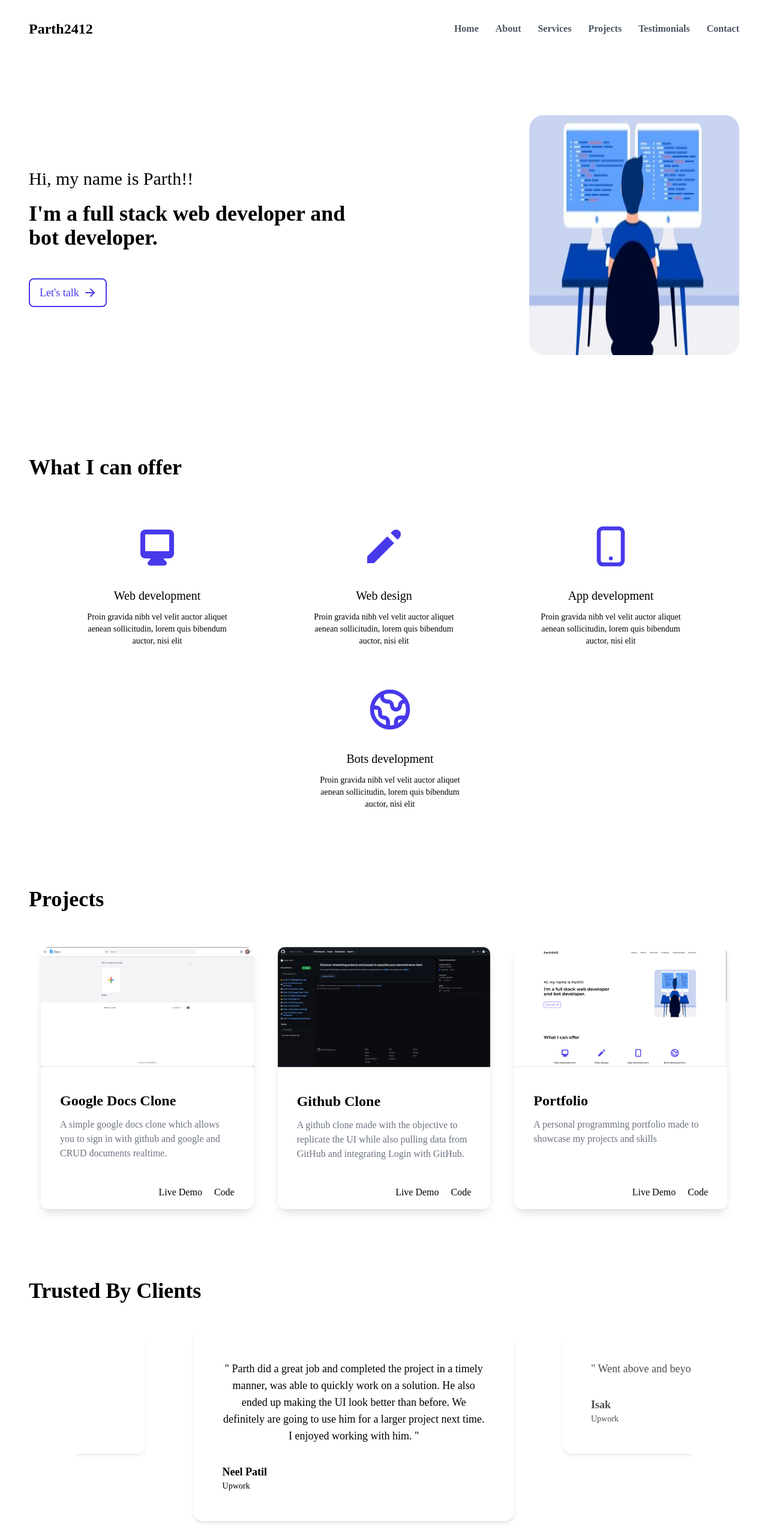
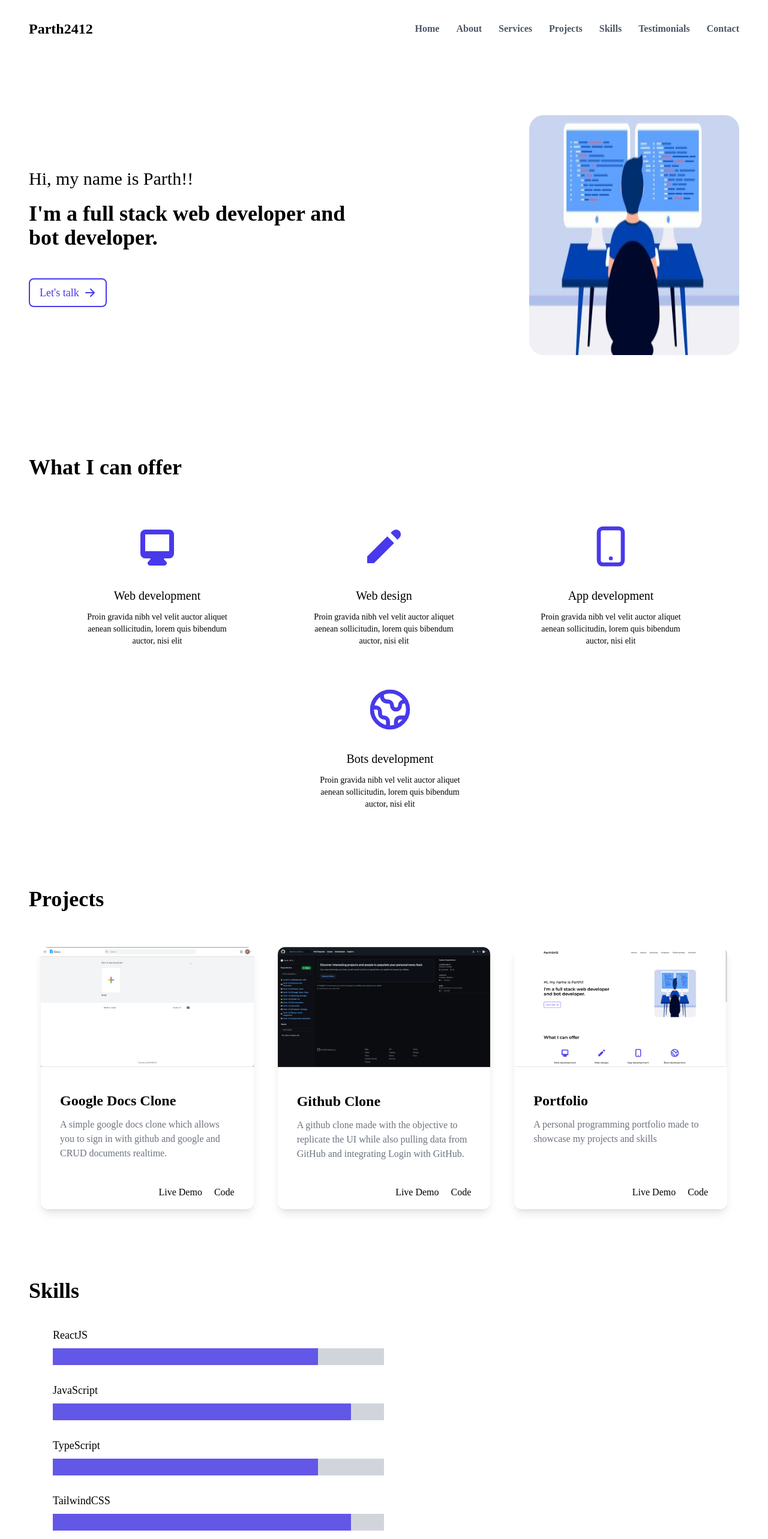
Before and after one commit to Parth-2412/Portfolio, a Next.js app: page / in a window 1280 px wide. Shown: the top 2566 px of the page at 60% size. Built offline with nearby package versions, Linux system fonts and the light colour scheme.

Commit message:
Make basic skills section

```diff
--- a/components/Header.tsx
+++ b/components/Header.tsx
@@ -10,10 +10,10 @@ function Header() {
 				<Logo />
 				<div
 					className={
-						"bg-white md:flex-grow md:justify-end shadow-md md:shadow-none \
-						 w-full md:space-x-7 space-y-7 md:space-y-0 pb-4 md:pb-0 absolute \
-						  md:static left-0 pl-16 md:pl-0 pt-5 md:pt-0 top-16 flex-col \
-						  md:flex-row md:flex items-center\
+						"bg-white lg:flex-grow lg:justify-end shadow-md lg:shadow-none \
+						 w-full lg:space-x-7 space-y-7 lg:space-y-0 pb-4 lg:pb-0 absolute \
+						  lg:static left-0 pl-16 lg:pl-0 pt-5 lg:pt-0 top-16 flex-col \
+						  lg:flex-row lg:flex items-center\
 						 " +
 						(showMenu ? "" : "hidden")
 					}
@@ -23,6 +23,7 @@ function Header() {
 						<NavLink title="About" href="#about" />,
 						<NavLink title="Services" href="#services" />,
 						<NavLink title="Projects" href="#projects" />,
+						<NavLink title="Skills" href="#skills" />,
 						<NavLink title="Testimonials" href="#testimonials" />,
 						<NavLink title="Contact" href="#contact" />,
 					].map((Link, i) => ({
@@ -43,7 +44,7 @@ function Header() {
 						onClick={() => {
 							setShowMenu((prevShowMenu) => !prevShowMenu);
 						}}
-						className="h-8 w-8  block hover:shadow-2xl md:hidden text-black rounded-3xl cursor-pointer "
+						className="h-8 w-8  block hover:shadow-2xl lg:hidden text-black rounded-3xl cursor-pointer "
 					/>
 				</div>
 			</div>
--- /dev/null
+++ b/components/Skill.tsx
@@ -0,0 +1,19 @@
+import { ISkill } from "../interfaces/ISkill";
+
+function Skill({ skill: { title, expertise } }: { skill: ISkill }) {
+	return (
+		<div className="flex flex-col items-start space-y-2">
+			<p className="text-lg font-medium">{title}</p>
+			<div className="bg-gray-300 md:w-1/2 w-5/6 h-7">
+				<div
+					className="bg-primary opacity-80 h-full"
+					style={{
+						width: `${expertise}%`,
+					}}
+				></div>
+			</div>
+		</div>
+	);
+}
+
+export default Skill;
--- /dev/null
+++ b/interfaces/ISkill.ts
@@ -0,0 +1,5 @@
+export interface ISkill {
+	id: string;
+	title: string;
+	expertise: number;
+}
--- /dev/null
+++ b/pages/api/skills.ts
@@ -0,0 +1,42 @@
+import { NextApiRequest, NextApiResponse } from "next";
+import { ISkill } from "../../interfaces/ISkill";
+
+export default (req: NextApiRequest, res: NextApiResponse<ISkill[]>) => {
+	res.send([
+		{
+			id: "react",
+			title: "ReactJS",
+			expertise: 80,
+		},
+		{
+			id: "js",
+			title: "JavaScript",
+			expertise: 90,
+		},
+		{
+			id: "ts",
+			title: "TypeScript",
+			expertise: 80,
+		},
+		{
+			id: "tailwind",
+			title: "TailwindCSS",
+			expertise: 90,
+		},
+		{
+			id: "node",
+			title: "NodeJS",
+			expertise: 80,
+		},
+		{
+			id: "nextjs",
+			title: "NextJS",
+			expertise: 80,
+		},
+		{
+			id: "redux",
+			title: "Redux",
+			expertise: 60,
+		},
+	]);
+};
--- a/pages/index.tsx
+++ b/pages/index.tsx
@@ -16,24 +16,30 @@ import { IProject } from "../interfaces/IProject";
 import { ITestimonial } from "../interfaces/ITestimonial";
 import Testimonial from "../components/Testimonial";
 import AllTestimonials from "../components/AllTestimonials";
+import { ISkill } from "../interfaces/ISkill";
+import Skill from "../components/Skill";
 
 interface StaticPropsResult {
 	services: IService[];
 	user: IUser;
 	projects: IProject[];
 	testimonials: ITestimonial[];
+	skills: ISkill[];
 }
 const refs: {
 	[key: string]: React.RefObject<HTMLDivElement>;
 } = {};
-["services", "about", "projects", "contact", "testimonials"].map((hash) => {
-	refs[hash] = createRef<HTMLDivElement>();
-});
+["services", "about", "skills", "projects", "contact", "testimonials"].map(
+	(hash) => {
+		refs[hash] = createRef<HTMLDivElement>();
+	}
+);
 export default function Home({
 	services,
 	user,
 	projects,
 	testimonials,
+	skills,
 }: StaticPropsResult) {
 	useEffect(() => {
 		if (process.browser) {
@@ -112,6 +118,16 @@ export default function Home({
 					))}
 				</div>
 			</div>
+			<div ref={refs["skills"]}>
+				<SectionTitle title="Skills" />
+				<div className="flex flex-col space-y-7 p-10">
+					{skills
+						// .sort((a, b) => b.expertise - a.expertise)
+						.map((skill) => (
+							<Skill key={skill.id} skill={skill} />
+						))}
+				</div>
+			</div>
 			<AllTestimonials
 				ref={refs["testimonials"]}
 				testimonials={testimonials}
@@ -147,6 +163,7 @@ export const getServerSideProps: GetServerSideProps<StaticPropsResult> =
 				testimonials: await (
 					await fetch(baseUrl + "/api/testimonials")
 				).json(),
+				skills: await (await fetch(baseUrl + "/api/skills")).json(),
 			},
 		};
 	};
```
